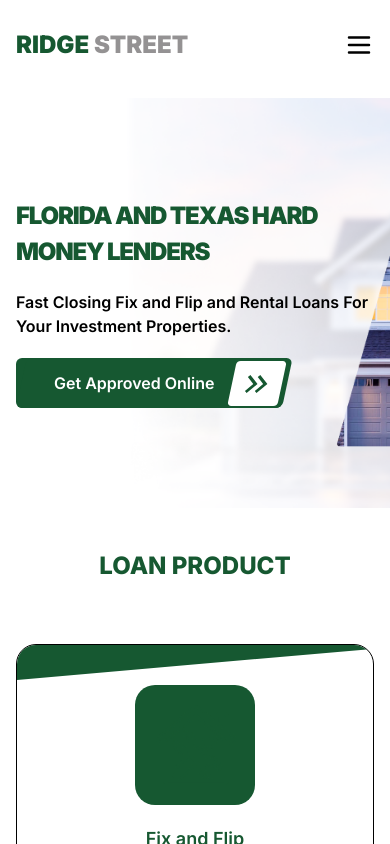
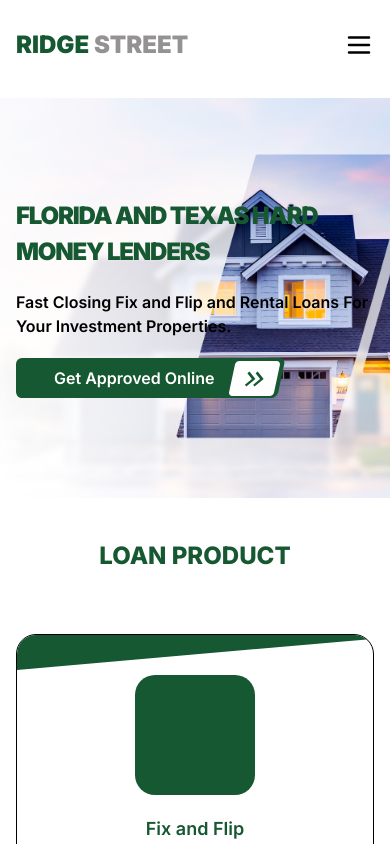
Before and after one commit to MRP-rakib/frontend-task, a Next.js app: page / in a window 390 px wide. Shown: the top 844 px of the page. Built offline with nearby package versions, Linux system fonts and the light colour scheme.

Commit message:
fixed some issue

```diff
--- a/src/app/page.jsx
+++ b/src/app/page.jsx
@@ -11,7 +11,7 @@ import React from 'react'
 
 function HomePage() {
   return (
-    <div className=''>
+    <div>
       <Hero/>
       <LoanProduct/>
       <WhereLandSection/>
--- a/src/component/header/Navbar.jsx
+++ b/src/component/header/Navbar.jsx
@@ -19,7 +19,7 @@ function Navbar() {
             ridge <span className="text-secondary">street</span>
           </h3>
           <div className="hidden lg:flex items-center lg:gap-3 xl:gap-8">
-            <ul className="flex items-center gap-8 xl:gap-8 text-nowrap font-medium lg:[18px] xl:text-[20px]">
+            <ul className="flex items-center gap-5 xl:gap-8 text-nowrap font-medium lg:[18px] xl:text-[20px]">
               <li>
                 <Link href="#">Fix and Flip</Link>
               </li>
--- a/src/component/main/Hero.jsx
+++ b/src/component/main/Hero.jsx
@@ -26,7 +26,7 @@ function Hero() {
     });
   }, []);
   return (
-    <div className="relative bg-[url('/Frame8.png')] bg-cover md:bg-center lg:min-h-screen w-full">
+    <div className="relative bg-[url('/Frame8.png')] bg-cover bg-center bg-no-repeat lg:min-h-screen  w-full">
       <Container>
 
         <div className="max-w-[400px] lg:max-w-[736px] md:max-w-[500px] py-[100px] lg:py-[300px] flex flex-col gap-5 lg:gap-15">
--- a/src/component/main/WhereLandSection.jsx
+++ b/src/component/main/WhereLandSection.jsx
@@ -20,9 +20,9 @@ function WhereLandSection() {
           </p>
         </div>
         <div className="flex items-center justify-center my-20">
-          <Image src='/Group.png' width={1170} height={600} alt="image"/>
+          <Image src='/Group.png' width={1000} height={600} alt="image"/>
         </div>
-        <div className=" flex flex-col md:flex-row gap-15 lg:gap-[200px] items-center justify-center">
+        <div className=" flex flex-col md:flex-row gap-15 xl:gap-[200px] items-center justify-center">
           <LocationCard image='/Group5.png' location='Texas'/>
           <LocationCard image='/Frame21.png' location='Florida'/>
         </div>
--- a/src/component/ui/ClientCard.jsx
+++ b/src/component/ui/ClientCard.jsx
@@ -96,7 +96,7 @@ const nextRef = useRef(null);
 
       <button
         ref={prevRef}
-        className="absolute z-20 top-[55%]  left-[-20px] lg:left-[-45px] -translate-y-1/2 text-4xl lg:text-6xl text-[#F2F2F2] cursor-pointer"
+        className="absolute z-20 top-[55%] left-[-20px] lg:left-[-40px] -translate-y-1/2 text-4xl lg:text-6xl text-[#F2F2F2] cursor-pointer"
         aria-label="Previous slide"
       >
         <MdOutlineArrowBackIos />
@@ -104,7 +104,7 @@ const nextRef = useRef(null);
       </button>
       <button
         ref={nextRef}
-        className="absolute z-20 top-[55%] right-[-20px] lg:right-[-45px] -translate-y-1/2 text-4xl lg:text-6xl text-[#F2F2F2] cursor-pointer"
+        className="absolute z-20 top-[55%] right-[-20px] lg:right-[-40px] -translate-y-1/2 text-4xl lg:text-6xl text-[#F2F2F2] cursor-pointer"
         aria-label="Next slide"
       >
         <MdOutlineArrowForwardIos />
--- a/src/component/ui/ProjectCard.jsx
+++ b/src/component/ui/ProjectCard.jsx
@@ -222,14 +222,14 @@ const nextRef1 = useRef(null);
 
       <button
         ref={prevRef1}
-        className="absolute z-20 top-[50%] left-[-20px] lg:left-[-45px] -translate-y-1/2 text-4xl lg:text-6xl text-[#F2F2F2] cursor-pointer"
+        className="absolute z-20 top-[50%] left-[-20px] lg:left-[-40px] -translate-y-1/2 text-4xl lg:text-6xl text-[#F2F2F2] cursor-pointer"
         aria-label="Previous slide"
       >
         <MdOutlineArrowBackIos />
       </button>
       <button
         ref={nextRef1}
-        className="absolute z0 top-[50%] right-[-20px] lg:right-[-45px] -translate-y-1/2 text-4xl lg:text-6xl text-[#F2F2F2] cursor-pointer"
+        className="absolute z0 top-[50%] right-[-20px] lg:right-[-40px] -translate-y-1/2 text-4xl lg:text-6xl text-[#F2F2F2] cursor-pointer"
         aria-label="Next slide"
       >
         <MdOutlineArrowForwardIos />
--- a/src/ui/Btn.jsx
+++ b/src/ui/Btn.jsx
@@ -5,12 +5,12 @@ import { MdOutlineKeyboardDoubleArrowRight } from "react-icons/md";
 function Btn({btnText,className='bg-primary',className2='bg-white text-primary', className3='text-primary'}) {
   return (
     <button
-    className={` ${className} text-white h-[50px] lg:h-[81px] inline-block items-center gap-4.5 relative rounded-[6px]  group-hover:bg-white cursor-pointer transition-all duration-300 `}>
+    className={` ${className} text-white h-[40px] lg:h-[81px] inline-block items-center gap-4.5 relative rounded-[6px]  group-hover:bg-white cursor-pointer transition-all duration-300 `}>
    <div className={`absolute top-0 left-0 w-full h-full group-hover:bg-white ${className} transform origin-bottom-left -skew-x-12 rounded-[6px] transition-all duration-300`}></div>
         <div className={`${className3} flex items-center gap-4.5 relative z-10 group-hover:text-primary transition-all duration-300`}>
              <p className='pl-9.5 text-base lg:text-2xl font-semibold text-nowrap'> {btnText}</p>
-       <span className={`${className2} group-hover:bg-primary group-hover:text-white flex items-center justify-center w-[50px] h-[45px] lg:w-[76px] lg:h-[73px]
-       transition-all duration-300  text-4xl -skew-x-12 rounded-[4px]`}>
+       <span className={`${className2} group-hover:bg-primary group-hover:text-white flex items-center justify-center w-[45px] h-[35px] lg:w-[76px] lg:h-[73px]
+       transition-all duration-300 text-3xl lg:text-4xl -skew-x-12 rounded-[4px]`}>
 <MdOutlineKeyboardDoubleArrowRight />
 
        </span>
--- a/src/ui/Container.jsx
+++ b/src/ui/Container.jsx
@@ -2,7 +2,7 @@ import React from 'react'
 
 function Container({children}) {
   return (
-    <div className='max-w-[1459px] px-4 mx-auto'>
+    <div className='Xl:max-w-[1427px] px-4 md:px-6 lg:px-10 mx-auto'>
   {children}
     </div>
   )
```
